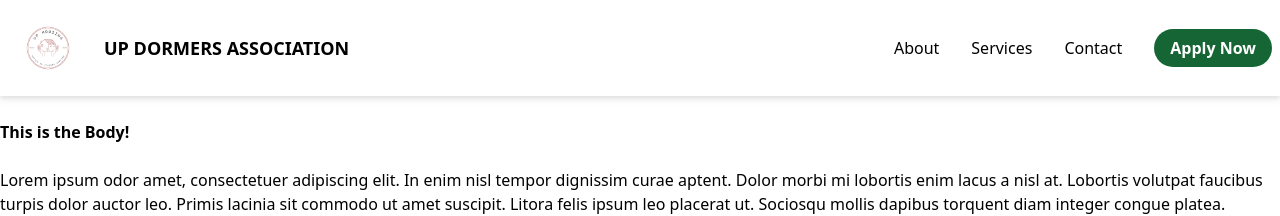
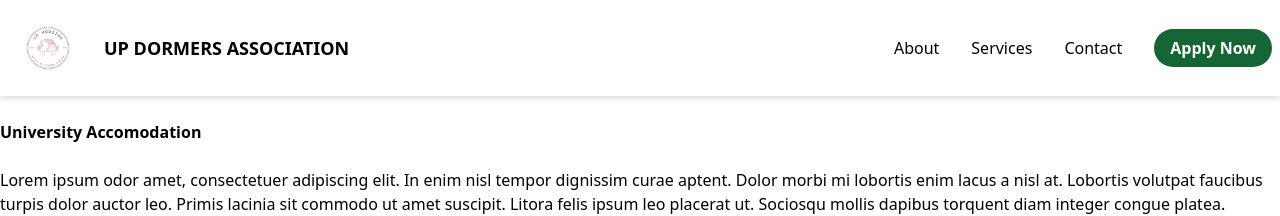
Before and after one commit to leidc024/up-dorm, a Next.js app: page / in a window 1280 px wide. Shown: the top 216 px of the page. Built offline with nearby package versions, Linux system fonts and the light colour scheme.

Commit message:
try commiting changes

```diff
--- a/app/page.tsx
+++ b/app/page.tsx
@@ -1,7 +1,7 @@
 export default function Home() {
     return (
         <>
-            <h1 className="container mx-auto mt-6 font-bold">This is the Body!</h1>
+            <h1 className="container mx-auto mt-6 font-bold">University Accomodation</h1>
             <br />
 
             <div className="container mx-auto" >
--- a/components/Footer.tsx
+++ b/components/Footer.tsx
@@ -31,7 +31,7 @@ export default function Footer() {
                 <div className="md:col-span-1 space-y-14">
                     <h3 className="text-xl font-bold">Policy</h3>
                     <ul className="space-y-5">
-                        <li><a href="#" className="hover:underline">UP Cebu Citizen's Charter</a></li>
+                        <li><a href="#" className="hover:underline">UP Cebu Citizen&apos;s Charter</a></li>
                         <li><a href="#" className="hover:underline">NPC Registration</a></li>
                         <li><a href="#" className="hover:underline">Data Privacy</a></li>
                         <li><a href="#" className="hover:underline">Branding & Trademark Guide</a></li>
```
